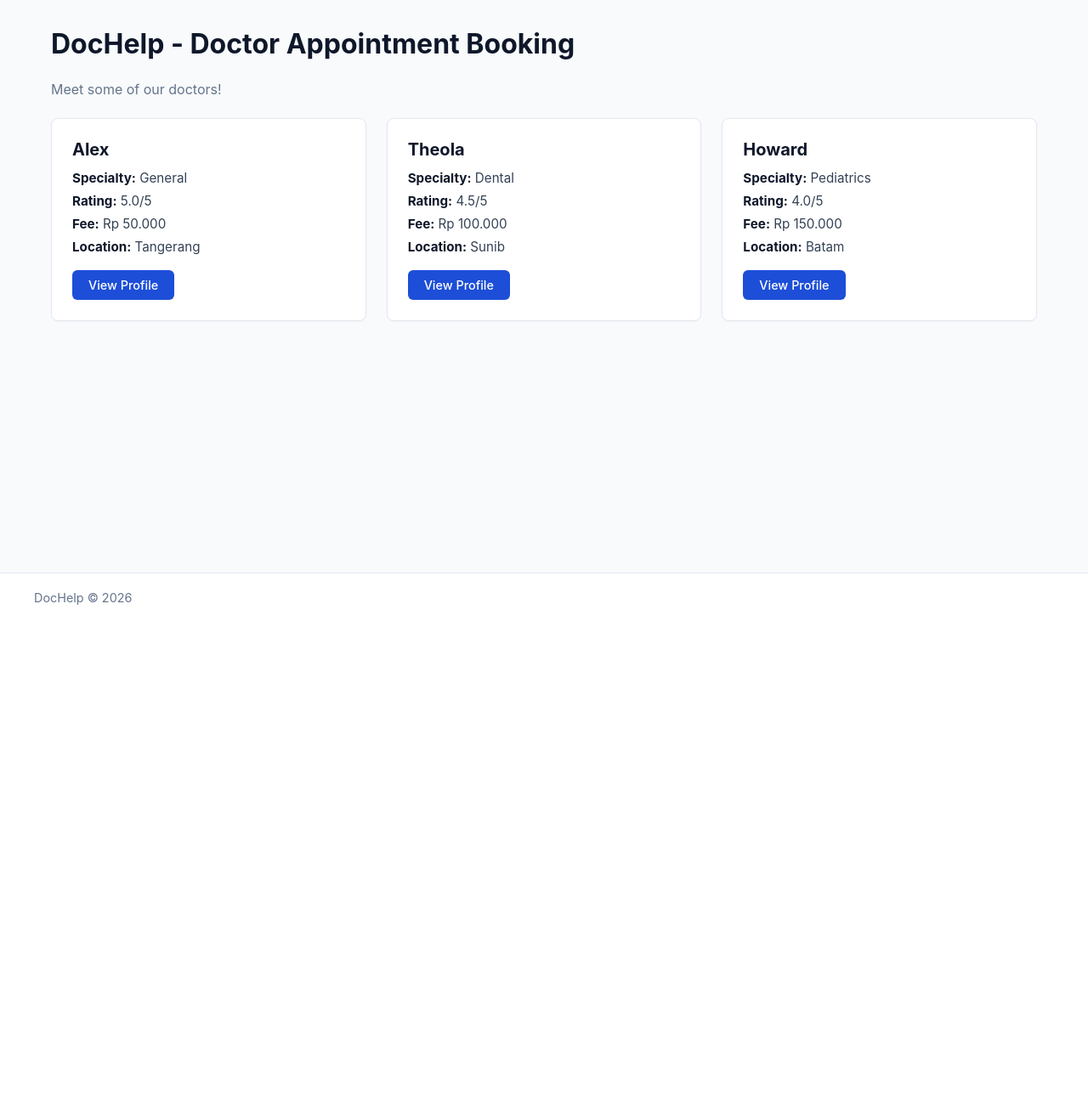
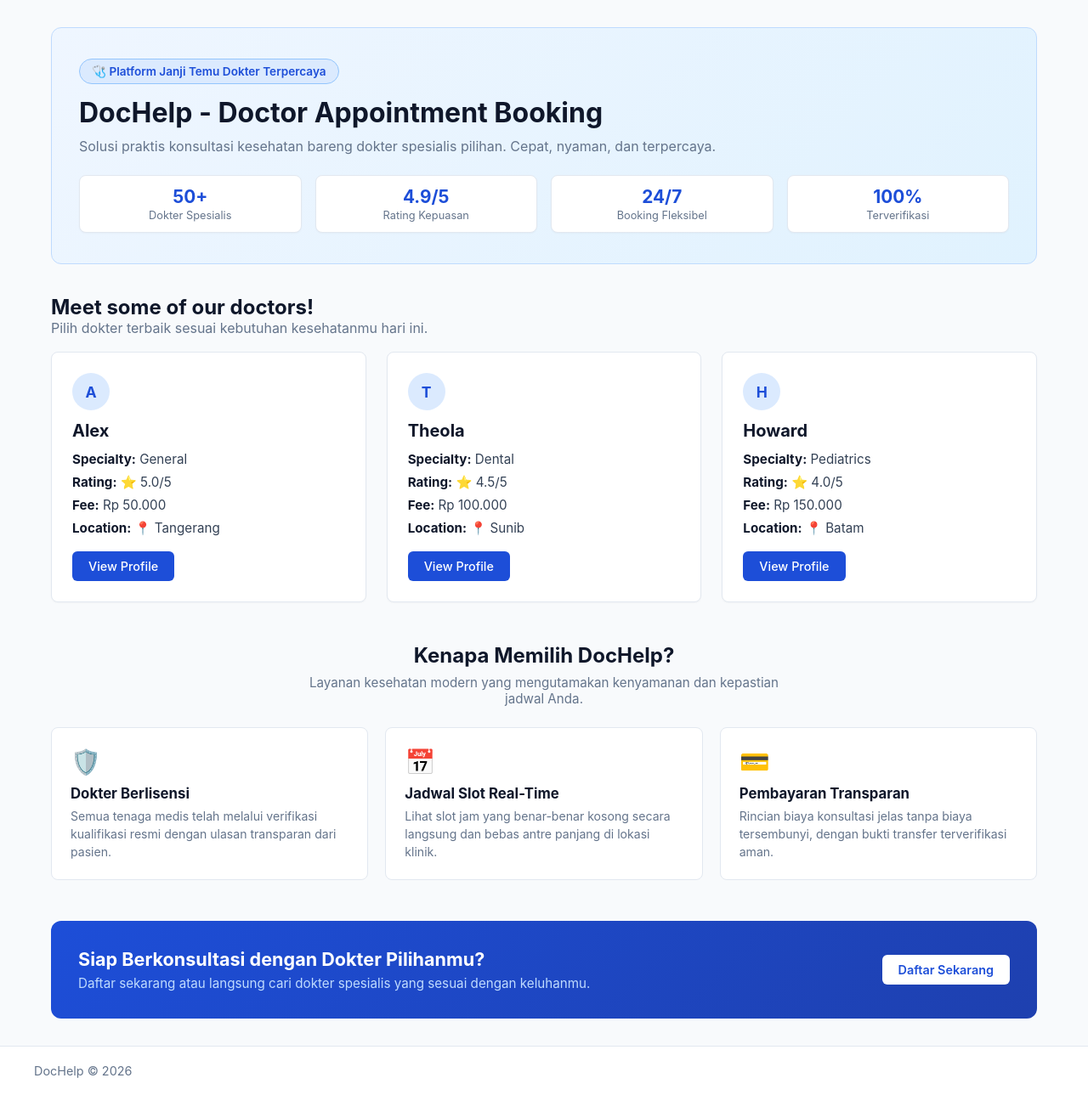
Before and after one commit to Ranggaalrasya/pfbFinalLab, a PHP site: page / in a window 1280 px wide. Shown: the part 68-1357 px from the top of the page at 85% size. Before the commit the page ends 780 px from the top, so only its background shows below. Run offline with PHP 8.4, Linux system fonts and the light colour scheme; data comes from the database, SQL or seed files in the repository.

Commit message:
feat: enhance home page UI with modern hero banner, stats, and feature cards

```diff
--- a/index.php
+++ b/index.php
@@ -13,23 +13,54 @@ $sql = "SELECT d.id, d.doctor_name, d.bio, d.price_rate, d.rating, d.clinic_loca
 $result = $conn->query($sql);
 ?>
 
-<!-- bagian judul utama / sambutan -->
-<div class="hero-section">
-  <h1 class="page-title">DocHelp - Doctor Appointment Booking</h1>
-  <p class="section-desc">Meet some of our doctors!</p>
+<!-- dekorasi hero banner atas -->
+<div class="hero-banner">
+  <div>
+    <span class="hero-pill">&#x1FA7A; Platform Janji Temu Dokter Terpercaya</span>
+    <h1 class="page-title" style="margin-bottom: 10px;">DocHelp - Doctor Appointment Booking</h1>
+    <p class="section-desc" style="margin-bottom: 0;">Solusi praktis konsultasi kesehatan bareng dokter spesialis pilihan. Cepat, nyaman, dan terpercaya.</p>
+
+    <!-- dekorasi statistik pencapaian DocHelp -->
+    <div class="hero-stats">
+      <div class="stat-box">
+        <div class="stat-number">50+</div>
+        <div class="stat-label">Dokter Spesialis</div>
+      </div>
+      <div class="stat-box">
+        <div class="stat-number">4.9/5</div>
+        <div class="stat-label">Rating Kepuasan</div>
+      </div>
+      <div class="stat-box">
+        <div class="stat-number">24/7</div>
+        <div class="stat-label">Booking Fleksibel</div>
+      </div>
+      <div class="stat-box">
+        <div class="stat-number">100%</div>
+        <div class="stat-label">Terverifikasi</div>
+      </div>
+    </div>
+  </div>
+</div>
+
+<div class="hero-section" style="margin-top: 10px; margin-bottom: 18px;">
+  <h2 style="font-size: 1.5rem; font-weight: 700; color: #0f172a;">Meet some of our doctors!</h2>
+  <p class="section-desc" style="margin-bottom: 16px;">Pilih dokter terbaik sesuai kebutuhan kesehatanmu hari ini.</p>
 </div>
 
 <!-- nampilin kartu dokter dalam bentuk grid yang rapi -->
 <div class="cards-grid">
   <?php if ($result && $result->num_rows > 0): ?>
     <?php while ($doctor = $result->fetch_assoc()): ?>
-      <!-- kartu per dokter -->
-      <div class="card">
+      <!-- kartu per dokter dengan efek hover halus -->
+      <div class="card card-hover">
+        <div class="doctor-avatar-badge">
+          <?php echo strtoupper(substr($doctor['doctor_name'], 0, 1)); ?>
+        </div>
         <h2 class="card-title"><?php echo htmlspecialchars($doctor['doctor_name']); ?></h2>
         <p class="card-info"><strong>Specialty:</strong> <?php echo htmlspecialchars($doctor['specialty_name']); ?></p>
-        <p class="card-info"><strong>Rating:</strong> <?php echo number_format($doctor['rating'], 1); ?>/5</p>
+        <p class="card-info"><strong>Rating:</strong> &#x2B50; <?php echo number_format($doctor['rating'], 1); ?>/5</p>
         <p class="card-info"><strong>Fee:</strong> Rp <?php echo number_format($doctor['price_rate'], 0, ',', '.'); ?></p>
-        <p class="card-info"><strong>Location:</strong> <?php echo htmlspecialchars($doctor['clinic_location']); ?></p>
+        <p class="card-info"><strong>Location:</strong> &#x1F4CD; <?php echo htmlspecialchars($doctor['clinic_location']); ?></p>
         <div class="card-actions">
           <!-- tombol buat kepoin profil lengkap sama jadwal dokternya -->
           <a href="doctor-profile.php?id=<?php echo $doctor['id']; ?>" class="btn btn-primary">View Profile</a>
@@ -42,4 +73,47 @@ $result = $conn->query($sql);
   <?php endif; ?>
 </div>
 
+<!-- dekorasi section keunggulan DocHelp -->
+<section class="features-section">
+  <div style="text-align: center; max-width: 600px; margin: 0 auto 24px;">
+    <h2 style="font-size: 1.5rem; font-weight: 700; color: #0f172a; margin-bottom: 8px;">Kenapa Memilih DocHelp?</h2>
+    <p style="color: #64748b; font-size: 0.95rem;">Layanan kesehatan modern yang mengutamakan kenyamanan dan kepastian jadwal Anda.</p>
+  </div>
+
+  <div class="features-grid">
+    <div class="feature-card">
+      <div class="feature-icon">&#x1F6E1;&#xFE0F;</div>
+      <h3 class="feature-title">Dokter Berlisensi</h3>
+      <p class="feature-text">Semua tenaga medis telah melalui verifikasi kualifikasi resmi dengan ulasan transparan dari pasien.</p>
+    </div>
+
+    <div class="feature-card">
+      <div class="feature-icon">&#x1F4C5;</div>
+      <h3 class="feature-title">Jadwal Slot Real-Time</h3>
+      <p class="feature-text">Lihat slot jam yang benar-benar kosong secara langsung dan bebas antre panjang di lokasi klinik.</p>
+    </div>
+
+    <div class="feature-card">
+      <div class="feature-icon">&#x1F4B3;</div>
+      <h3 class="feature-title">Pembayaran Transparan</h3>
+      <p class="feature-text">Rincian biaya konsultasi jelas tanpa biaya tersembunyi, dengan bukti transfer terverifikasi aman.</p>
+    </div>
+  </div>
+</section>
+
+<!-- dekorasi banner Call-To-Action di bawah -->
+<div class="cta-banner">
+  <div class="cta-text">
+    <h3>Siap Berkonsultasi dengan Dokter Pilihanmu?</h3>
+    <p>Daftar sekarang atau langsung cari dokter spesialis yang sesuai dengan keluhanmu.</p>
+  </div>
+  <div>
+    <?php if (isLoggedIn()): ?>
+      <a href="doctors.php" class="btn btn-white">Lihat Semua Dokter</a>
+    <?php else: ?>
+      <a href="register.php" class="btn btn-white">Daftar Sekarang</a>
+    <?php endif; ?>
+  </div>
+</div>
+
 <?php require_once __DIR__ . '/includes/footer.php'; ?>
--- a/style.css
+++ b/style.css
@@ -381,3 +381,149 @@ body {
     margin: 20px auto;
   }
 }
+
+
+/* dekorasi tambahan buat mempercantik tampilan beranda */
+.hero-banner {
+  background: linear-gradient(135deg, #eff6ff 0%, #e0f2fe 100%);
+  border: 1px solid #bfdbfe;
+  border-radius: 12px;
+  padding: 36px 32px;
+  margin-bottom: 36px;
+}
+
+.hero-pill {
+  display: inline-block;
+  background-color: #dbeafe;
+  color: #1d4ed8;
+  font-size: 0.85rem;
+  font-weight: 600;
+  padding: 6px 14px;
+  border-radius: 20px;
+  margin-bottom: 14px;
+  border: 1px solid #93c5fd;
+}
+
+.hero-stats {
+  display: grid;
+  grid-template-columns: repeat(auto-fit, minmax(130px, 1fr));
+  gap: 16px;
+  margin-top: 24px;
+}
+
+.stat-box {
+  background: #ffffff;
+  padding: 12px 16px;
+  border-radius: 8px;
+  border: 1px solid #e2e8f0;
+  text-align: center;
+  box-shadow: 0 1px 2px rgba(0,0,0,0.03);
+}
+
+.stat-number {
+  font-size: 1.3rem;
+  font-weight: 700;
+  color: #1d4ed8;
+}
+
+.stat-label {
+  font-size: 0.8rem;
+  color: #64748b;
+  margin-top: 2px;
+}
+
+/* efek hover halus buat kartu dokter */
+.card-hover {
+  transition: transform 0.2s ease, box-shadow 0.2s ease;
+}
+
+.card-hover:hover {
+  transform: translateY(-4px);
+  box-shadow: 0 8px 16px rgba(0, 0, 0, 0.06);
+}
+
+.doctor-avatar-badge {
+  width: 44px;
+  height: 44px;
+  border-radius: 50%;
+  background: #dbeafe;
+  color: #1d4ed8;
+  display: flex;
+  align-items: center;
+  justify-content: center;
+  font-weight: 700;
+  font-size: 1.1rem;
+  margin-bottom: 12px;
+}
+
+/* section fitur unggulan (kenapa memilih dochelp) */
+.features-section {
+  margin-top: 48px;
+  margin-bottom: 32px;
+}
+
+.features-grid {
+  display: grid;
+  grid-template-columns: repeat(auto-fit, minmax(280px, 1fr));
+  gap: 20px;
+  margin-top: 16px;
+}
+
+.feature-card {
+  background: #ffffff;
+  border: 1px solid #e2e8f0;
+  border-radius: 8px;
+  padding: 22px;
+  text-align: left;
+}
+
+.feature-icon {
+  font-size: 1.8rem;
+  margin-bottom: 10px;
+}
+
+.feature-title {
+  font-size: 1.05rem;
+  font-weight: 700;
+  margin-bottom: 6px;
+  color: #0f172a;
+}
+
+.feature-text {
+  font-size: 0.88rem;
+  color: #64748b;
+  line-height: 1.5;
+}
+
+/* call to action di bagian bawah halaman */
+.cta-banner {
+  background: linear-gradient(135deg, #1d4ed8 0%, #1e40af 100%);
+  color: #ffffff;
+  border-radius: 12px;
+  padding: 32px;
+  margin-top: 48px;
+  display: flex;
+  justify-content: space-between;
+  align-items: center;
+  gap: 20px;
+}
+
+.cta-text h3 {
+  font-size: 1.35rem;
+  margin-bottom: 6px;
+}
+
+.cta-text p {
+  color: #bfdbfe;
+  font-size: 0.95rem;
+}
+
+.btn-white {
+  background: #ffffff;
+  color: #1d4ed8;
+  font-weight: 600;
+}
+
+.btn-white:hover {
+  background: #f1f5f9;
+}
```
